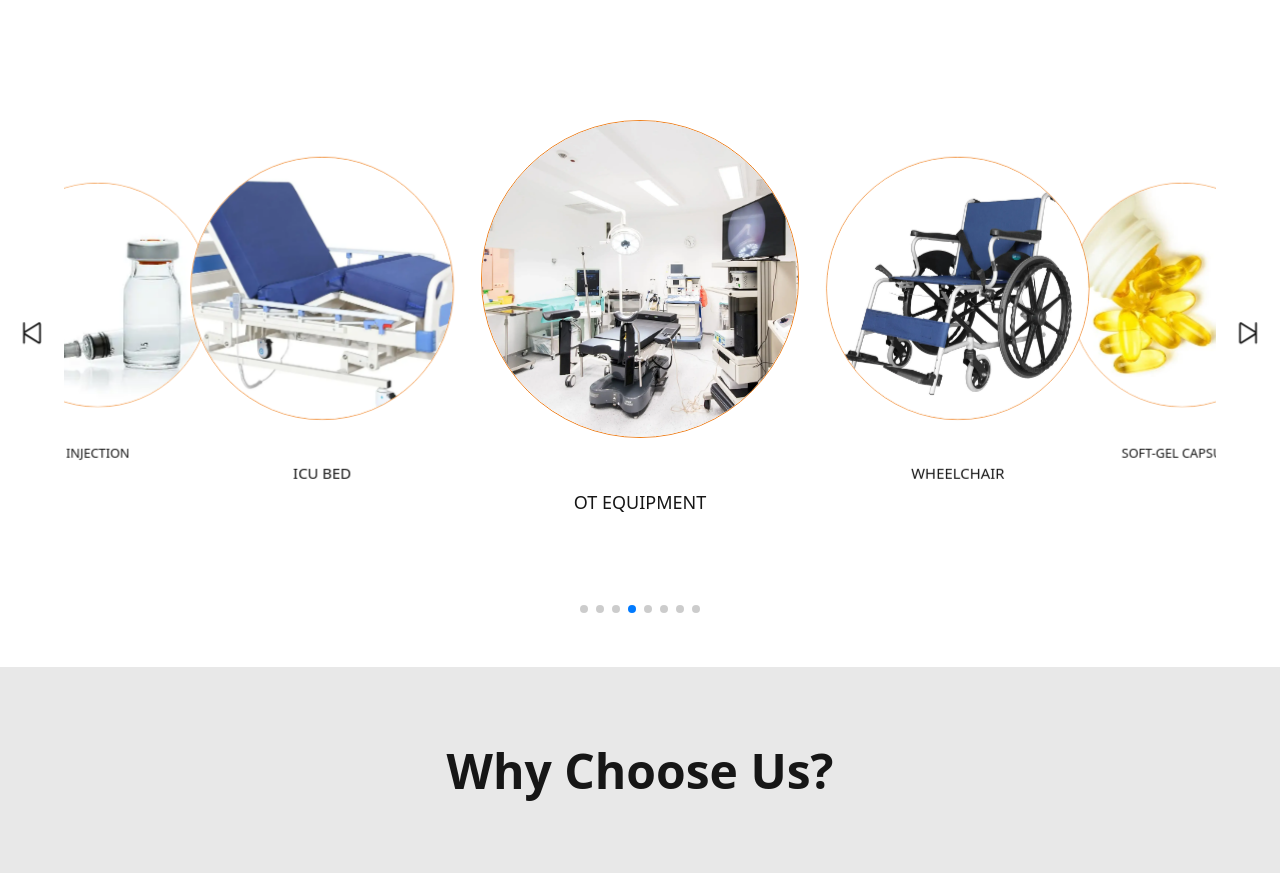
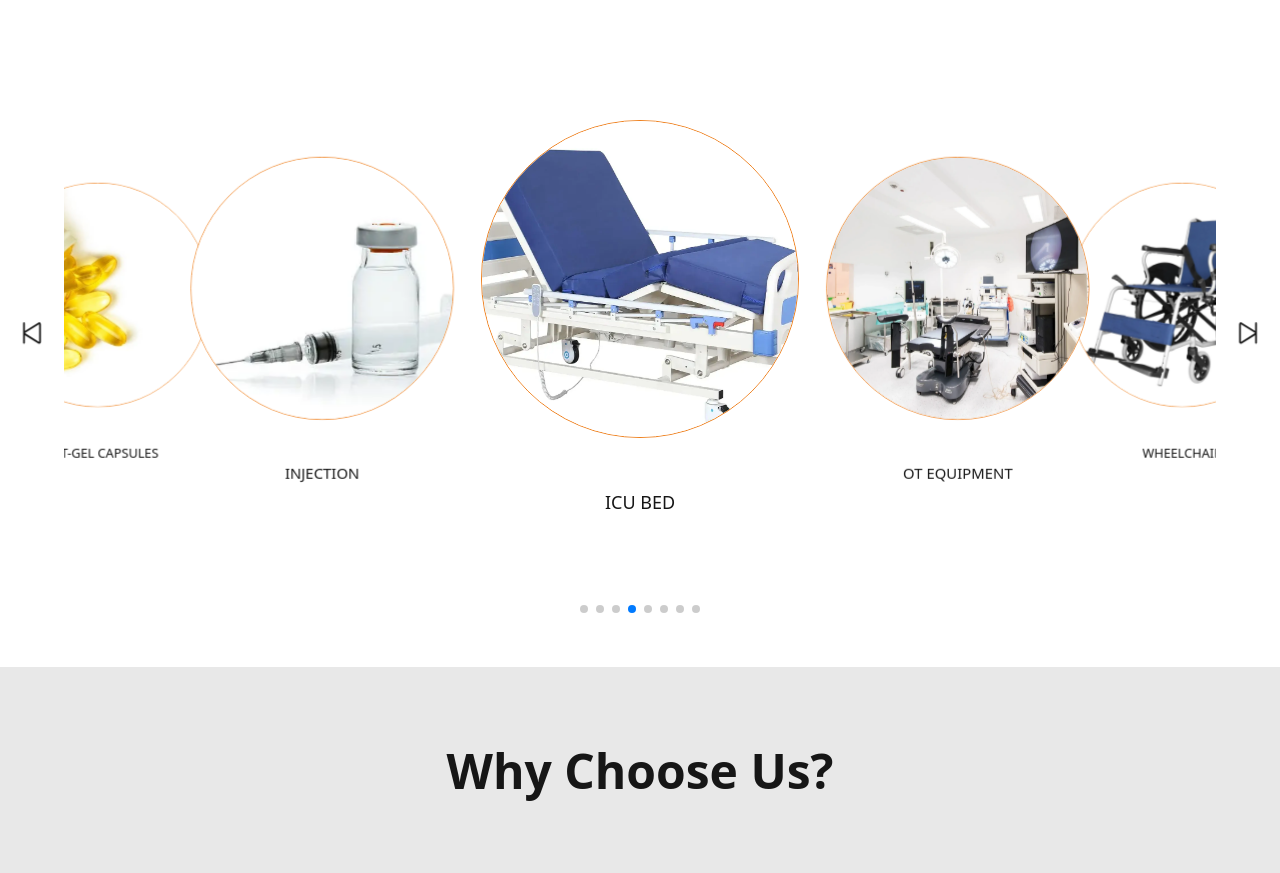
Before and after one commit to decipher-cs/kriptpharma, a React (Vite) app: page /home in a window 1280 px wide. Shown: the part 800-1673 px from the top of the page. Built offline with nearby package versions, Linux system fonts and the light colour scheme; grey boxes are pictures that could not be loaded.

Commit message:
Change: changed order of items in featured section

```diff
--- a/src/routes/home.lazy.tsx
+++ b/src/routes/home.lazy.tsx
@@ -127,6 +127,13 @@ const Hero = () => {
 const featuredProductNames = [
     { name: 'Tablets', img: tablet, href: '/product', search: { searchString: 'tablets' } },
 
+    {
+        name: 'Soft-Gel Capsules',
+        img: softGel,
+        href: '/product',
+        search: { searchString: 'soft gel capsules' },
+    },
+
     { name: 'Injection', img: injections, href: '/product', search: { searchString: 'injection' } },
 
     { name: 'ICU Bed', img: icuBed, href: '/equipment', search: { equipmentName: 'Hospital Bed' } },
@@ -143,13 +150,6 @@ const featuredProductNames = [
         img: wheelchair,
         href: '/equipment',
         search: { equipmentName: 'wheelchair' },
-    },
-
-    {
-        name: 'Soft-Gel Capsules',
-        img: softGel,
-        href: '/product',
-        search: { searchString: 'soft gel capsules' },
     },
 
     { name: 'Ointments', img: oitment, href: '/product', search: { searchString: 'ointments' } },
```
